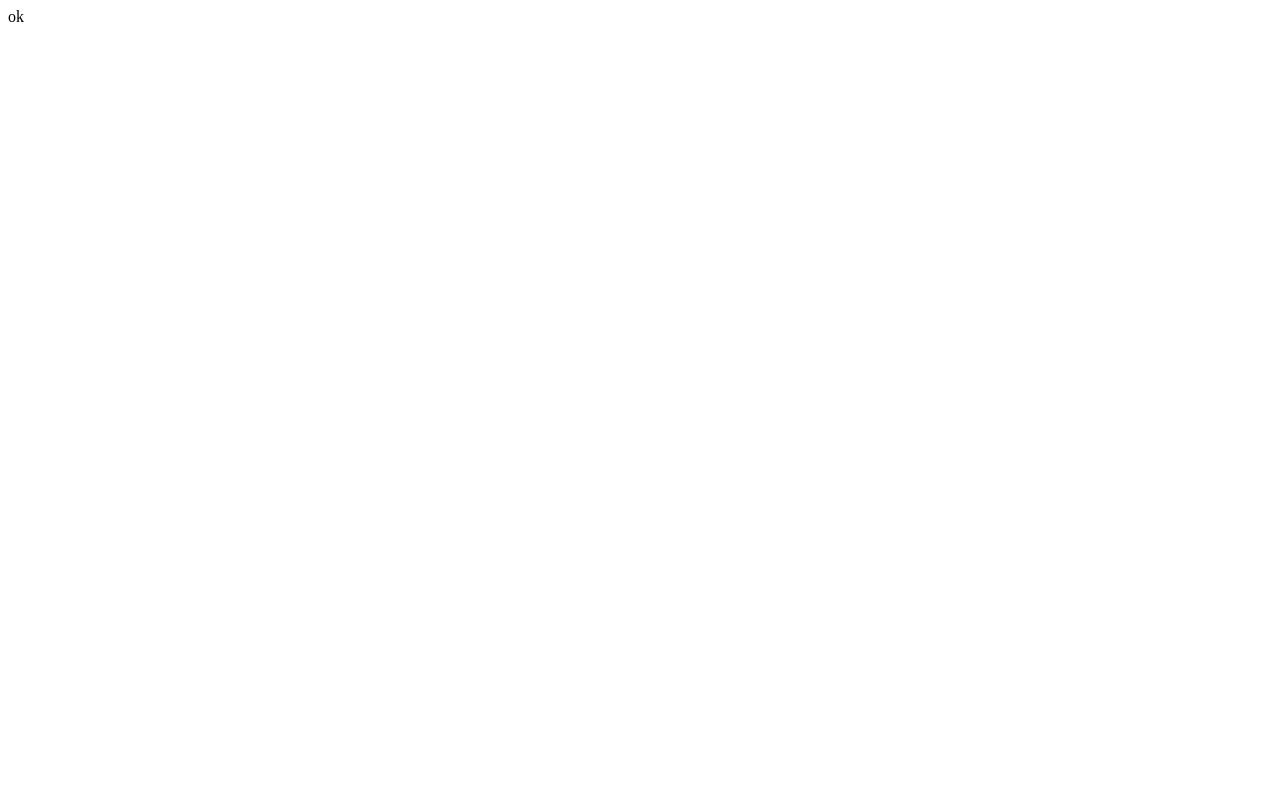
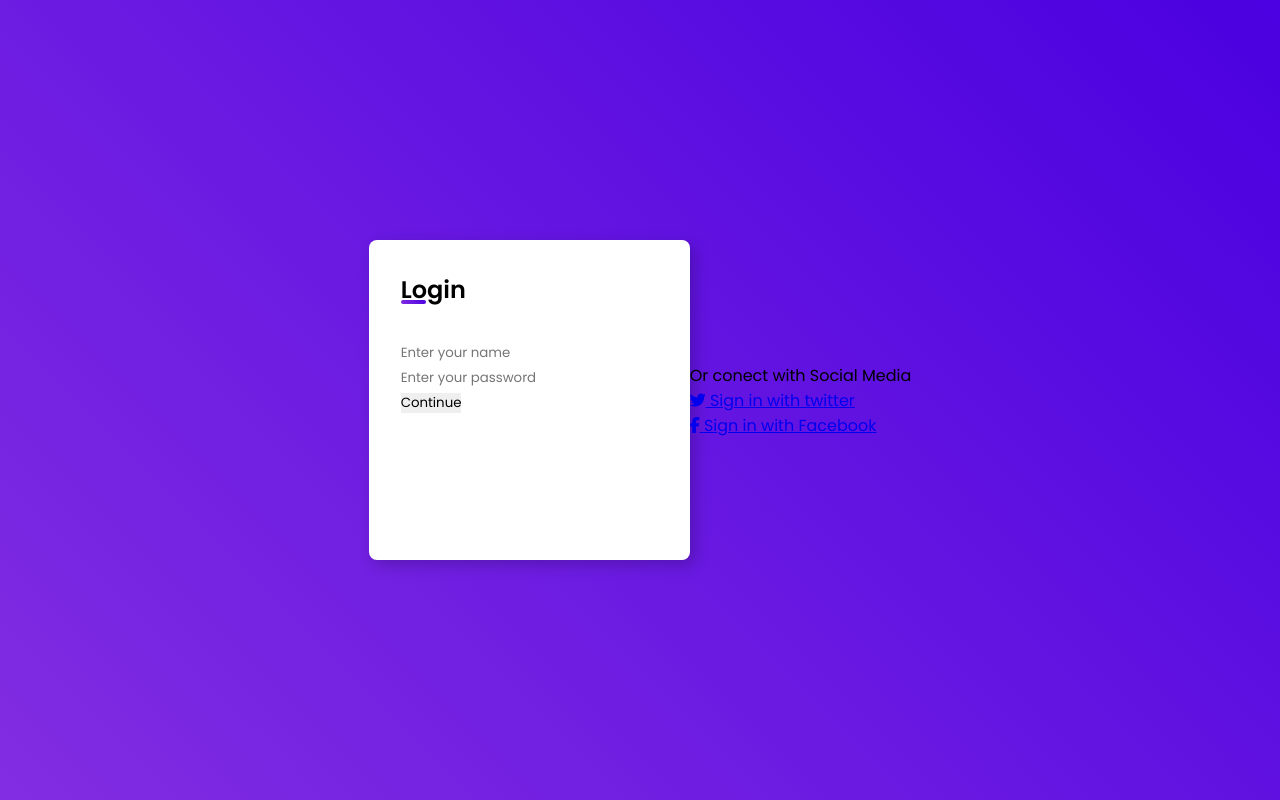
Before and after one commit to brunomeccab/portfolio, a plain HTML site: page estudo/login01/index.html in a window 1280 px wide. Drawn offline with Linux system fonts and the light colour scheme.

Commit message:
css metade

```diff
--- /dev/null
+++ b/estudo/login01/css/style.css
@@ -0,0 +1,45 @@
+@import url('https://fonts.googleapis.com/css2?family=Poppins:ital,wght@0,100;0,200;0,300;0,400;0,500;0,600;0,700;0,800;0,900;1,100;1,200;1,300;1,400;1,500;1,600;1,700;1,800;1,900&display=swap');
+
+* {
+    margin: 0;
+    border: 0;
+    padding: 0;
+    box-sizing: border-box;
+    font-family: 'Poppins', sans-serif;
+}
+
+body {
+    background: linear-gradient(45deg, #822de2, #4a00e0);
+    background-color: no-repeat;
+    min-height: 100vh;
+    min-width: 100vw;
+    display: flex;
+    align-items: center;
+    justify-content: center;
+}
+
+main.container {
+    background: white;
+    max-width: 350px;
+    min-height: 40vh;
+    padding: 2rem;
+    box-shadow: 5px 5px 15px rgba(0, 0, 0, 0.2);
+    border-radius: 8px;
+}
+
+main h2 {
+    font-weight: 600;
+    margin-bottom: 2rem;
+    position: relative;
+}
+
+main h2::before {
+    content: '';
+    position: absolute;
+    height: 4px;
+    width: 25px;
+    bottom: 3px;
+    left: 0;
+    border-radius: 8px;
+    background: linear-gradient(45deg, #822de2, #4a00e0);
+}
--- a/estudo/login01/index.html
+++ b/estudo/login01/index.html
@@ -1,14 +1,44 @@
 <!DOCTYPE html>
-<html lang="en">
+<html lang="pt-br">
 <head>
     <meta charset="UTF-8">
     <meta http-equiv="X-UA-Compatible" content="IE=edge">
     <meta name="viewport" content="width=device-width, initial-scale=1.0">
-    <title>Document</title>
+    <script src="https://kit.fontawesome.com/1ab94d0eba.js" crossorigin="anonymous"></script>
+    <link rel="stylesheet" href="css/style.css">
+    <title>Login form</title>
 </head>
 <body>
-    <header></header>
-
-    <footer>ok</footer>
+    <main class="container">
+        <h2>Login</h2>
+        <form action="">
+            <div class="input-field">
+                <input type="text" name="username" id="username" placeholder="Enter your name">
+                <div class="underline"></div>
+            </div>
+            <div class="input-field">
+                <input type="password" name="password" placeholder="Enter your password">
+                <div class="underline"></div>
+            </div>
+            <input type="submit" value="Continue">
+        </form>
+    </main>
+    <footer>
+        <span>Or conect with Social Media</span>
+        <div class="social-fields">
+            <div class="social-field twitter">
+                <a href="#">
+                    <i class="fab fa-twitter"></i>
+                    Sign in with twitter
+                </a>
+            </div>
+            <div class="social-field facebook">
+                <a href="#">
+                    <i class="fab fa-facebook-f"></i>
+                    Sign in with Facebook
+                </a>
+            </div>
+        </div>
+    </footer>
 </body>
 </html>
```
